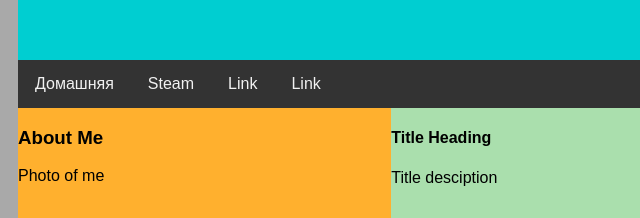
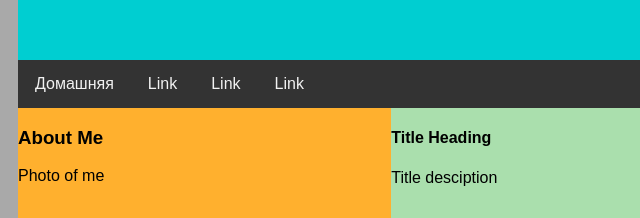
Before and after one commit to Sasha79212/moysite, a plain HTML site: page index.html in a window 1280 px wide. Shown: the part 143-361 px from the top of the page, 0-640 px from the left. Drawn offline with Linux system fonts and the light colour scheme.

Commit message:
Update index.html

```diff
--- a/index.html
+++ b/index.html
@@ -11,7 +11,7 @@
 
 	<div class="topnav">
 		<a href="#header">Домашняя</a>
-		<a href="https://steamcommunity.com/profiles/76561199430063572">Steam</a>
+		<a href="">Link</a>
 		<a href="">Link</a>
 		<a href="">Link</a>
 	</div>
```
